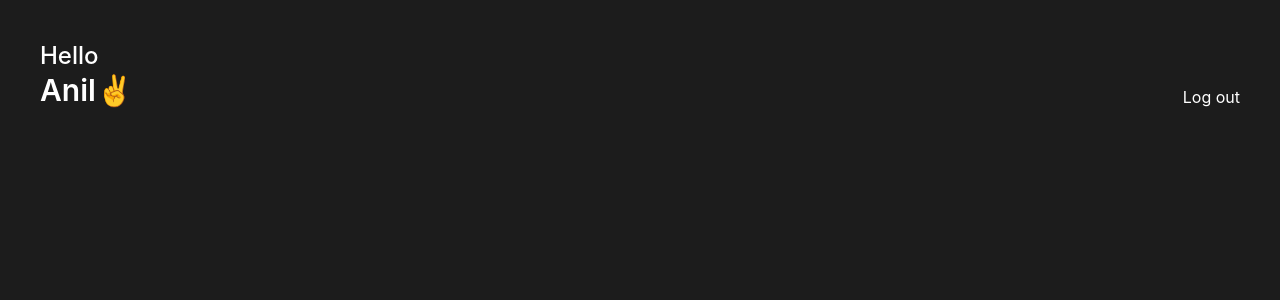
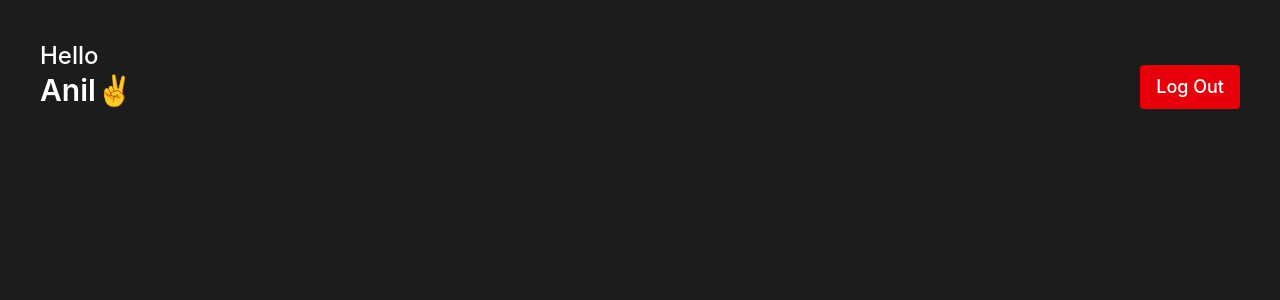
Before and after one commit to Anilbk777/react-projects, a React (Vite) app in the folder EmployeeManagementSystem/: page / in a window 1280 px wide. Shown: the top 300 px of the page. Built offline with nearby package versions, Linux system fonts and the light colour scheme.

Commit message:
Log out button

```diff
--- a/EmployeeManagementSystem/src/Components/Other/Header.jsx
+++ b/EmployeeManagementSystem/src/Components/Other/Header.jsx
@@ -6,7 +6,7 @@ const Header = () => {
       <h1 className='text-2xl font-medium'>
         Hello <br /> <span className='text-3xl font-semibold'>Anil✌️</span>
       </h1>
-      <button>Log out</button>
+      <button className='bg-red-600 text-lg px-4 py-2 rounded-sm font-medium'>Log Out</button>
     </div>
   );
 }
```
